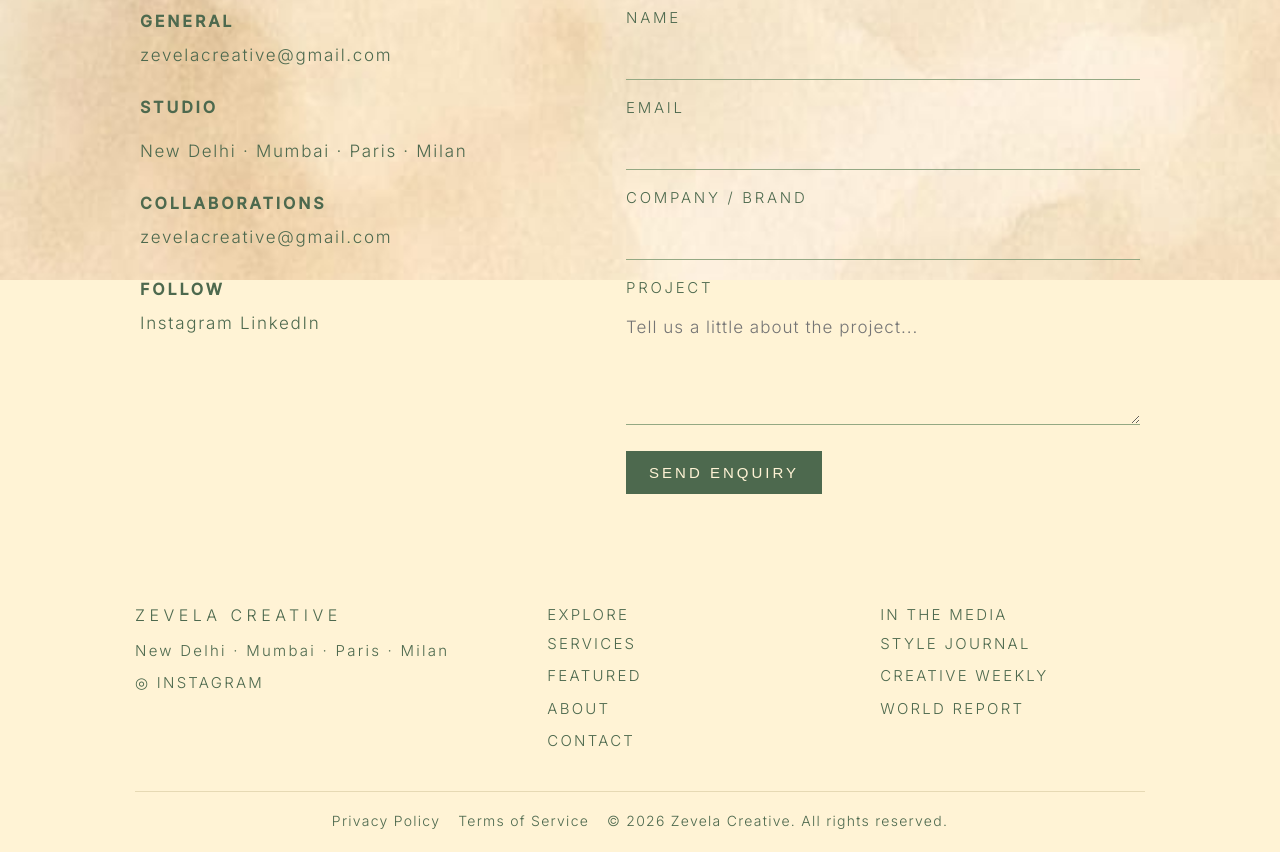
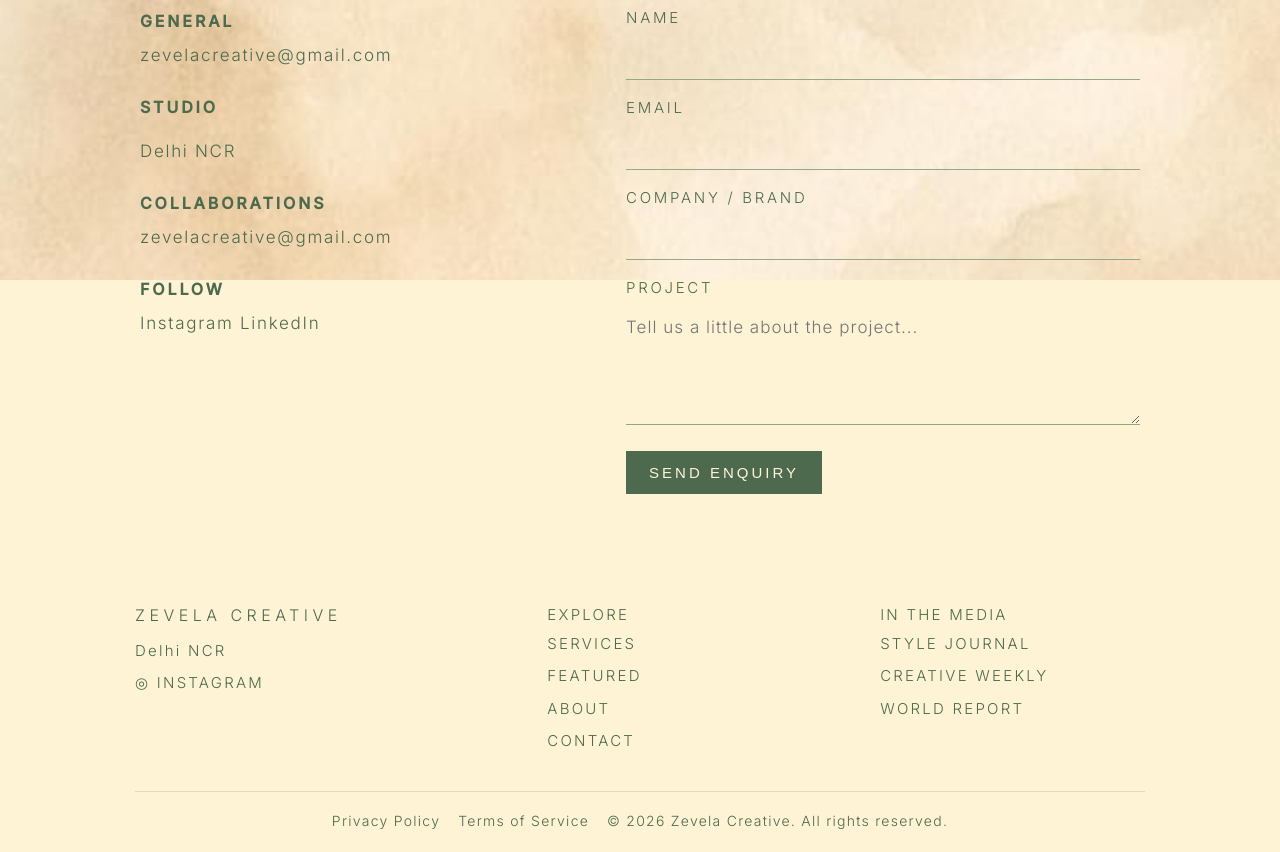
Before and after one commit to rishabh-678/zevela-website, a plain HTML site: page contact.html in a window 1280 px wide. Shown: the part 520-1372 px from the top of the page. Drawn offline with nearby package versions, Linux system fonts and the light colour scheme; a web font is replaced by a local one.

Commit message:
Fix remaining footer location line to Delhi NCR
Several pages still had the old New Delhi / Mumbai / Paris / Milan
footer line left over from before the brand was scoped to Delhi NCR.
Now consistent with the rest of the site.

Co-Authored-By: Claude Sonnet 5 <noreply@anthropic.com>

```diff
--- a/contact.html
+++ b/contact.html
@@ -54,7 +54,7 @@
       <strong>GENERAL</strong>
       <a href="mailto:hello@zevelacreative.com">zevelacreative@gmail.com</a>
       <strong>STUDIO</strong>
-      <p>New Delhi · Mumbai · Paris · Milan</p>
+      <p>Delhi NCR</p>
       <strong>COLLABORATIONS</strong>
       <a href="mailto:projects@zevelacreative.com">zevelacreative@gmail.com</a>
       <strong>FOLLOW</strong>
@@ -86,7 +86,7 @@
   <div class="footer-columns">
     <div>
       <div class="footer-brand">ZEVELA CREATIVE</div>
-      <p>New Delhi · Mumbai · Paris · Milan</p>
+      <p>Delhi NCR</p>
       <a href="#">◎ INSTAGRAM</a>
     </div>
     <div>
```
Also changed, not shown: about.html (+1 -1 lines), campaign-days.html (+1 -1 lines), creative-testing.html (+1 -1 lines), ecommerce-product-imagery.html (+1 -1 lines), editorial-shoots.html (+1 -1 lines), events.html (+1 -1 lines), index.html (+1 -1 lines), magazine.html (+1 -1 lines), portraits-lookbooks.html (+1 -1 lines), studio.html (+1 -1 lines), video-social-content.html (+1 -1 lines).
